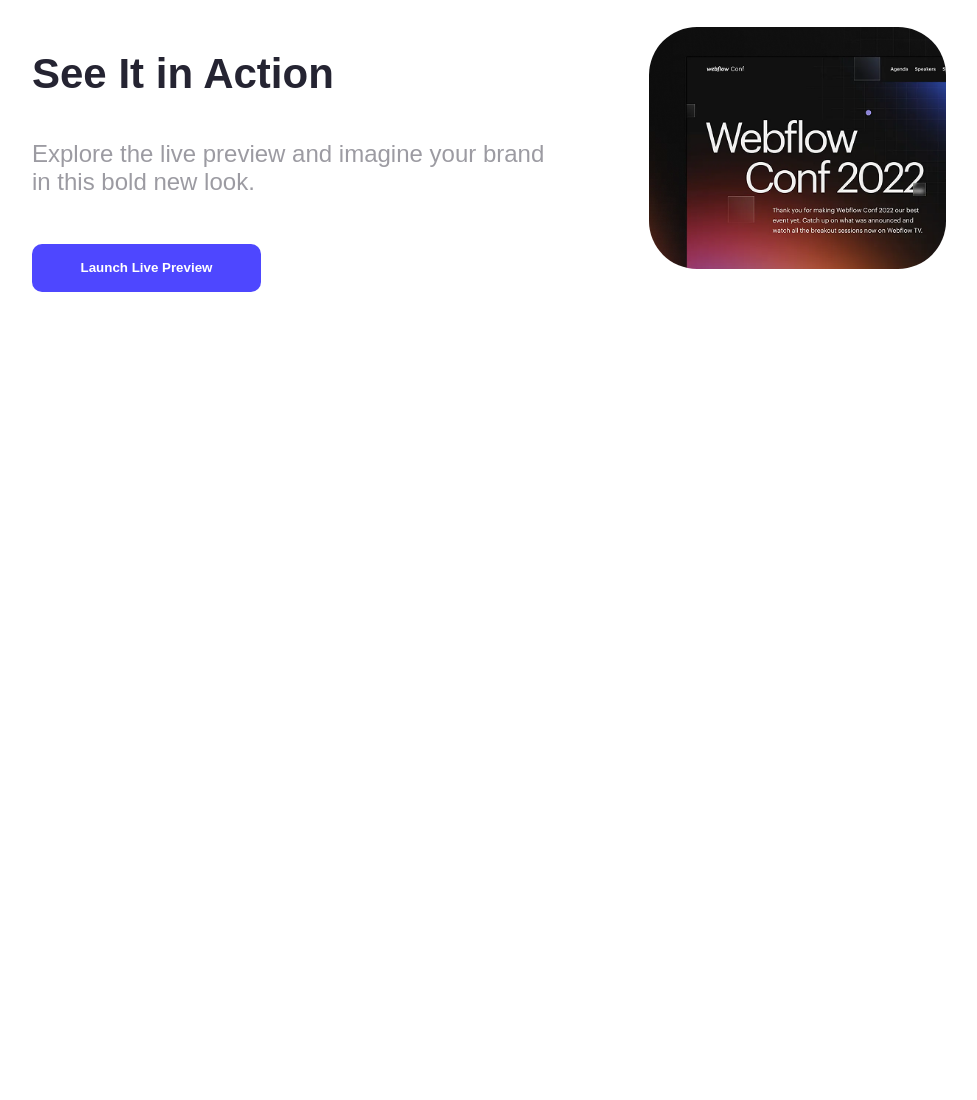
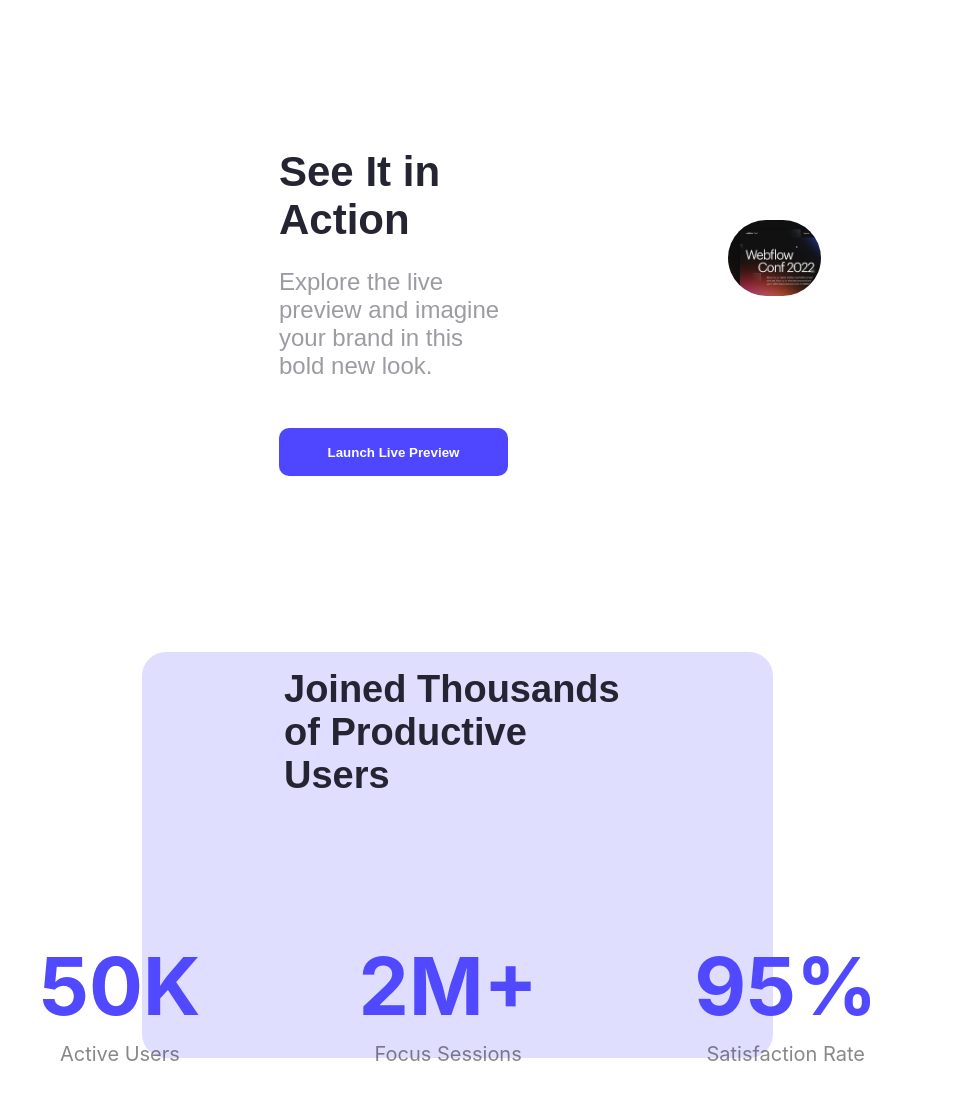
Before and after one commit to crackhead6474/web-flow, a plain HTML site: page index.html in a window 1280 px wide. Shown: the part 1006-2106 px from the top of the page, without its empty margins (176-1153 px from the left). Before the commit the page ends 1306 px from the top, so only its background shows below. Drawn offline with Linux system fonts and the light colour scheme.

Commit message:
added user count section

```diff
--- a/index.html
+++ b/index.html
@@ -29,8 +29,29 @@
                 <button class="btn-primary">Launch Live Preview</button>
             </div>
             <div class="hero-img">
-                <img src="/B12A01-landing-launchpad/Assets/wc-mini.png" alt="Webflow Conf2022 Image" class="action-image">
+                <img src="/B12A01-landing-launchpad/Assets/wc-mini.png" alt="Webflow Conf2022 Image"
+                    class="action-image">
             </div>
+        </div>
+        <div class="container1">
+            <h2 id="joined" class="font-raleway">Joined Thousands of Productive Users</h2>
+
+
+            <div class="ju">
+                <div class="ju-content">
+                    <h3>50K</h3>
+                    <p>Active Users</p>
+                </div>
+                <div class="ju-content">
+                    <h3>2M+</h3>
+                    <p>Focus Sessions</p>
+                </div>
+                <div class="ju-content">
+                    <h3>95%</h3>
+                    <p>Satisfaction Rate</p>
+                </div>
+            </div>
+        </div>
         </div>
 
     </main>
--- a/styles/styles.css
+++ b/styles/styles.css
@@ -2,7 +2,7 @@
 main{
     margin:116px auto 0;
     padding: 0 150px;
-    max-width: 1140px;
+
 
 }
 /* nav styles */
@@ -14,8 +14,9 @@ nav {
     align-items: center;
     justify-content: space-between;
     padding: 50px 0;
-    width: 100%;
-    margin: 0 auto;
+    width: 100% ;
+    margin: 0 auto 158px;
+
 }
 
 /* header styles */
@@ -23,6 +24,7 @@ header {
     padding: 0 150px;
 
     background-image: url(/B12A01-landing-launchpad/Assets/Hero-bg.png);
+    background-size: cover;
 
 }
 
@@ -38,22 +40,32 @@ header {
 
     width: 100%;
     max-width: 905px;
-    margin: 158px auto 0;
+    margin: 0 auto 152px;
 }
 /* action styles */
 .action {
     display: flex;
     align-items: center;
     justify-content: space-between;
+    margin:132px 125px 176px 77px ;
+    width: fit-content;
+
+
+
+
     }
 .action-content {
     max-width: 517px;
-    margin-right: 50px;
-    padding: 0 50px;
+    margin: 62.5px 220px 0;
+
+     width:100%;
+
+
 
 }
 .action h3 {
     font-size: 42px;
+    margin-bottom: 23px;;
 }
 .action-image {
     width: 100%;
@@ -73,6 +85,70 @@ header {
     width: 229px;
     height: 48px;
     background-color: #4E47FF;
+}
+/* joined user styles */
+.container1 {
+    display: flex;
+    align-items: center;
+    justify-content: center;
+    flex-direction: column;
+    margin:0 173px 127px 160px;
+    padding: 50px 142px;
+
+    background-color: #4d47ff2e;
+    max-width: 1140px;
+    max-height: 306px;
+    gap: 40px;
+    border-radius: 24px;
+
+
+
+}
+.ju{
+    display: flex;
+    align-items: center;
+    justify-content: space-between;
+    gap: 158px;
+    padding: 0 0;
+    max-width: 856px;
+    max-height: 206px;
+
+
+
+
+
+
+}
+.ju-content{
+    display: flex;
+    align-items: center;
+    flex-direction: column;
+    gap: 0;
+    max-width: 180px;
+
+
+}
+
+#joined{
+    font-size: 38px;
+}
+.ju h3{
+    font-family: Inter, sans-serif;
+    font-weight: bold;
+    font-size: 80px;
+    color:#5049FF;
+    margin-bottom: 40px;
+    max-width: 856px;
+    max-height: 45px;
+
+}
+.ju p{
+    font-family: Inter, sans-serif;
+    font-weight: normal;
+    font-size: 20px;
+    color: #00000077;
+
+
 }
 
 
@@ -97,7 +173,6 @@ header {
 
 .font-inter {
     font-family: Inter, sans-serif;
-    font-weight: Black;
     font-size: 34px;
     color: #5049FF;
 }
```
